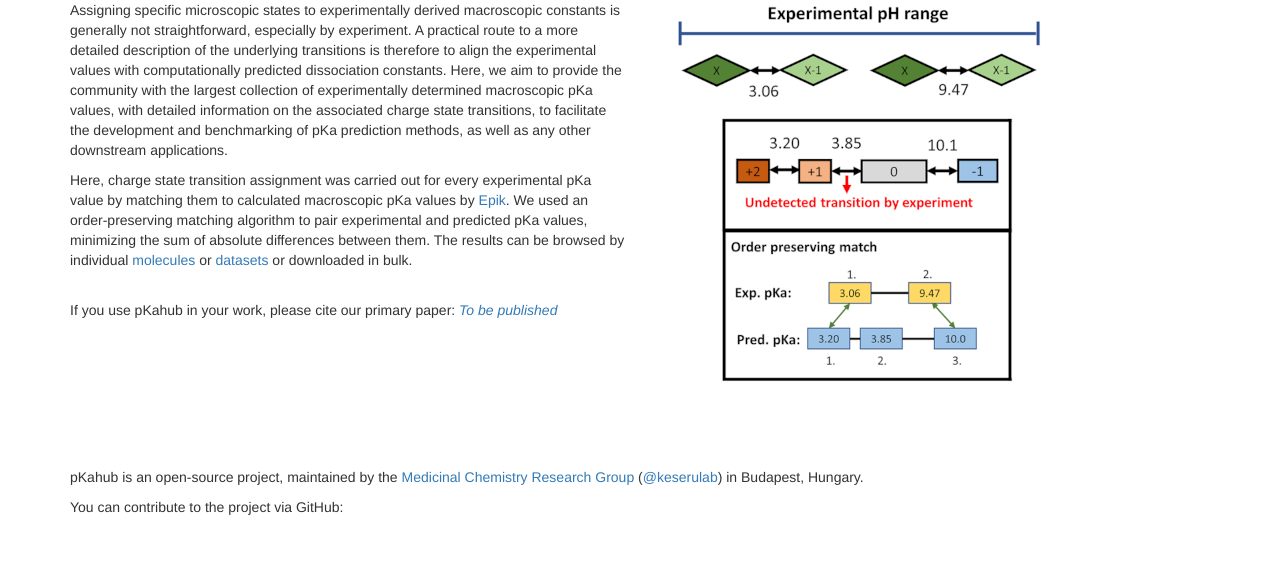
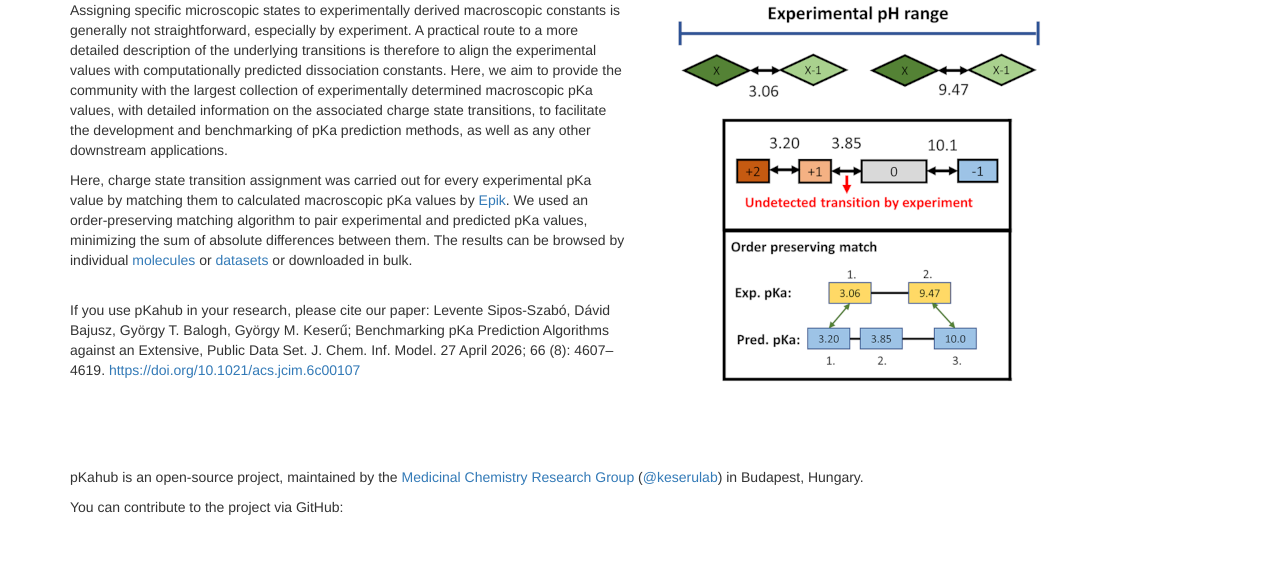
Before and after one commit to keserulab/pkahub, a Django app: page /about in a window 1280 px wide. Shown: the part 469-1046 px from the top of the page. Run offline with Django 5.2, Linux system fonts and the light colour scheme; some libraries are stand-ins or nearby versions; grey boxes are pictures that could not be loaded.

Commit message:
Update about page citation to match README
Co-authored-by: ReptilianOwl <106603232+ReptilianOwl@users.noreply.github.com>

```diff
--- a/home/templates/about.html
+++ b/home/templates/about.html
@@ -52,7 +52,10 @@
 
     <br>
     <p>
-        If you use pKahub in your work, please cite our primary paper: <a><i>To be published</i></a>
+        If you use pKahub in your research, please cite our paper:
+        Levente Sipos-Szabó, Dávid Bajusz, György T. Balogh, György M. Keserű; Benchmarking pKa Prediction Algorithms against an Extensive, Public Data Set.
+        J. Chem. Inf. Model. 27 April 2026; 66 (8): 4607–4619.
+        <a href="https://doi.org/10.1021/acs.jcim.6c00107" target="_blank">https://doi.org/10.1021/acs.jcim.6c00107</a>
     </p>
 
     </div>
```
